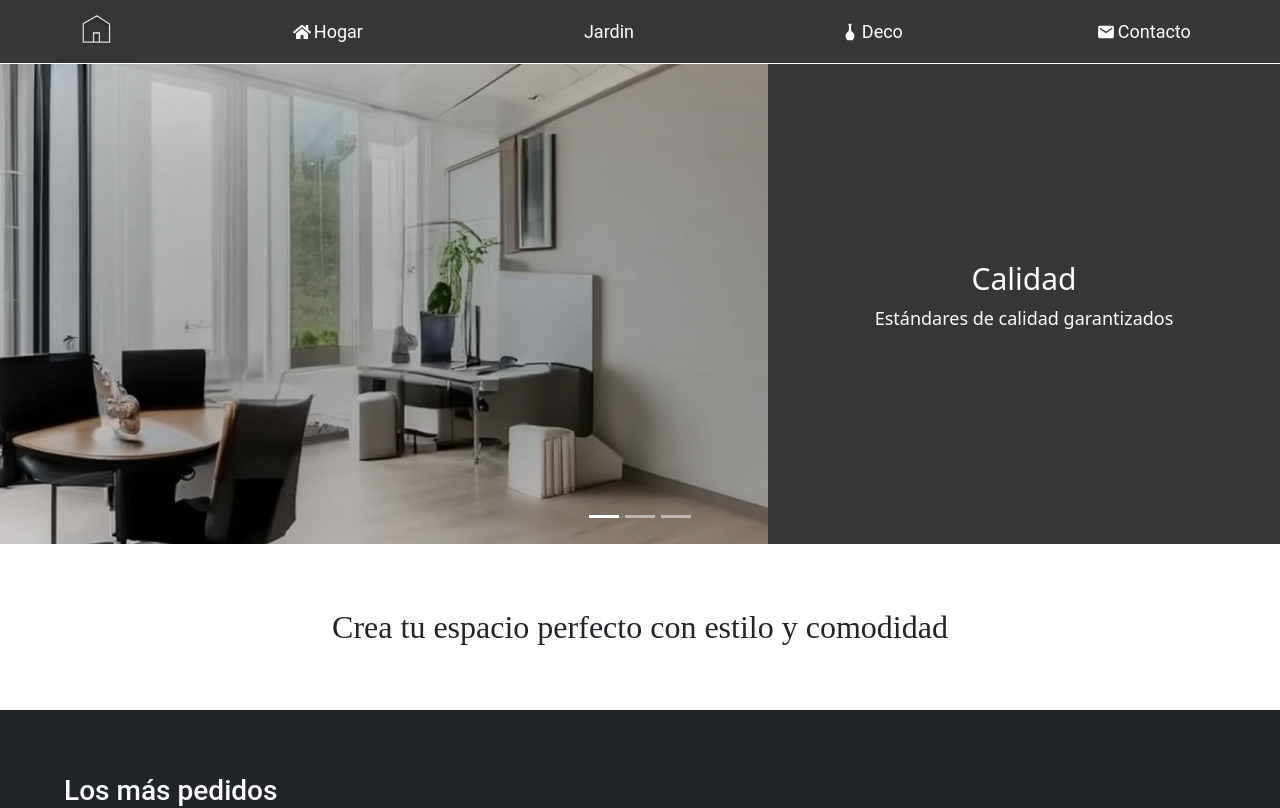
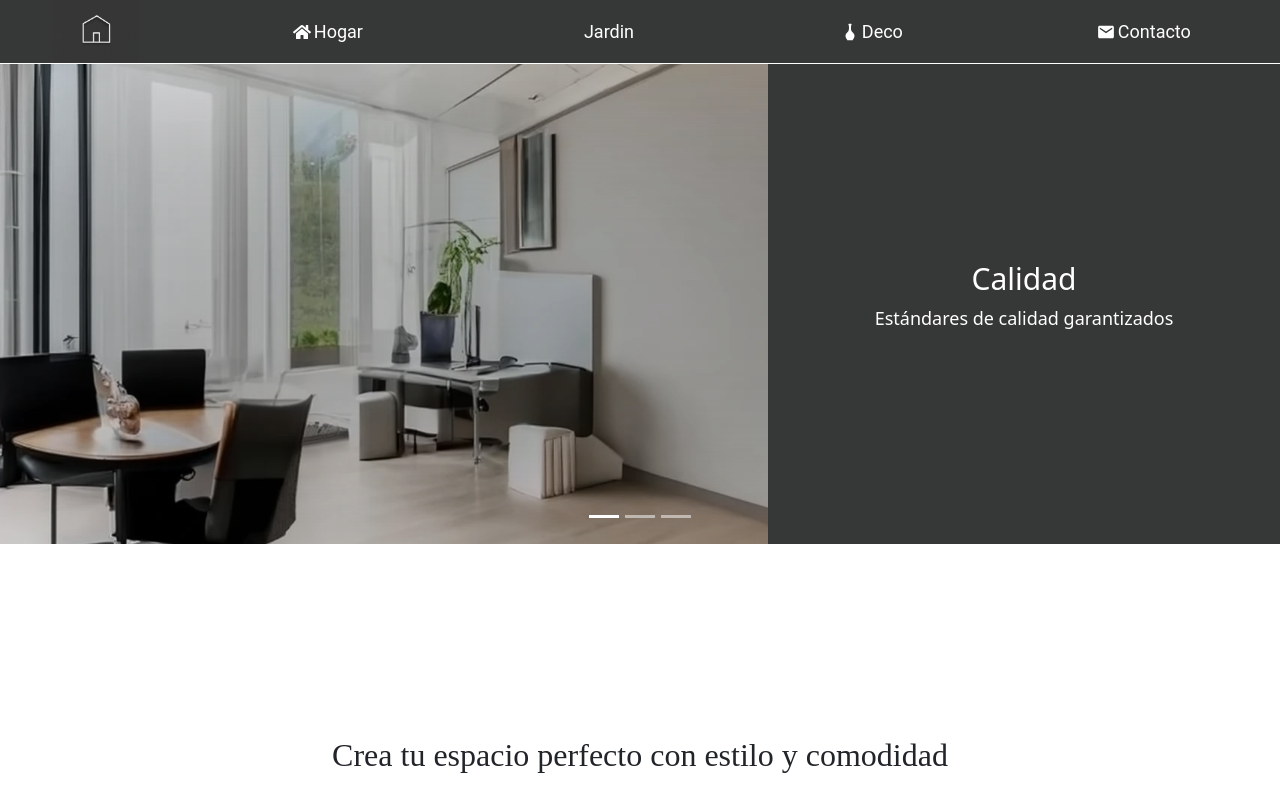
Before and after one commit to JuanCruzIses/project, a Next.js app: page / in a window 1280 px wide. Shown: the top 808 px of the page. Built offline with nearby package versions, Linux system fonts and the light colour scheme; some icons are missing.

Commit message:
Upgrades

```diff
--- a/styles/modules/index.module.css
+++ b/styles/modules/index.module.css
@@ -33,7 +33,8 @@
 .slogan{
   font-family: robot;
   text-align: center;
-  margin: 5%;
+  padding: 10% 5% 10%;
+  margin: 0;
 }
 
 .secondSlogan{
@@ -51,7 +52,8 @@
 }
 
 .productList h3{
-  margin-bottom: 5%;
+  margin-bottom: 10%;
+  margin-top: 5%;
 }
 
 .containerListItems{
@@ -237,4 +239,14 @@
 .secondSlogan{
   margin-top: 12%;
 }
+
+.productList h3{
+  margin-bottom: 5%;
+  margin-top: 0;
 }
+
+.slogan{
+  margin: 5%;
+}
+
+}
```
